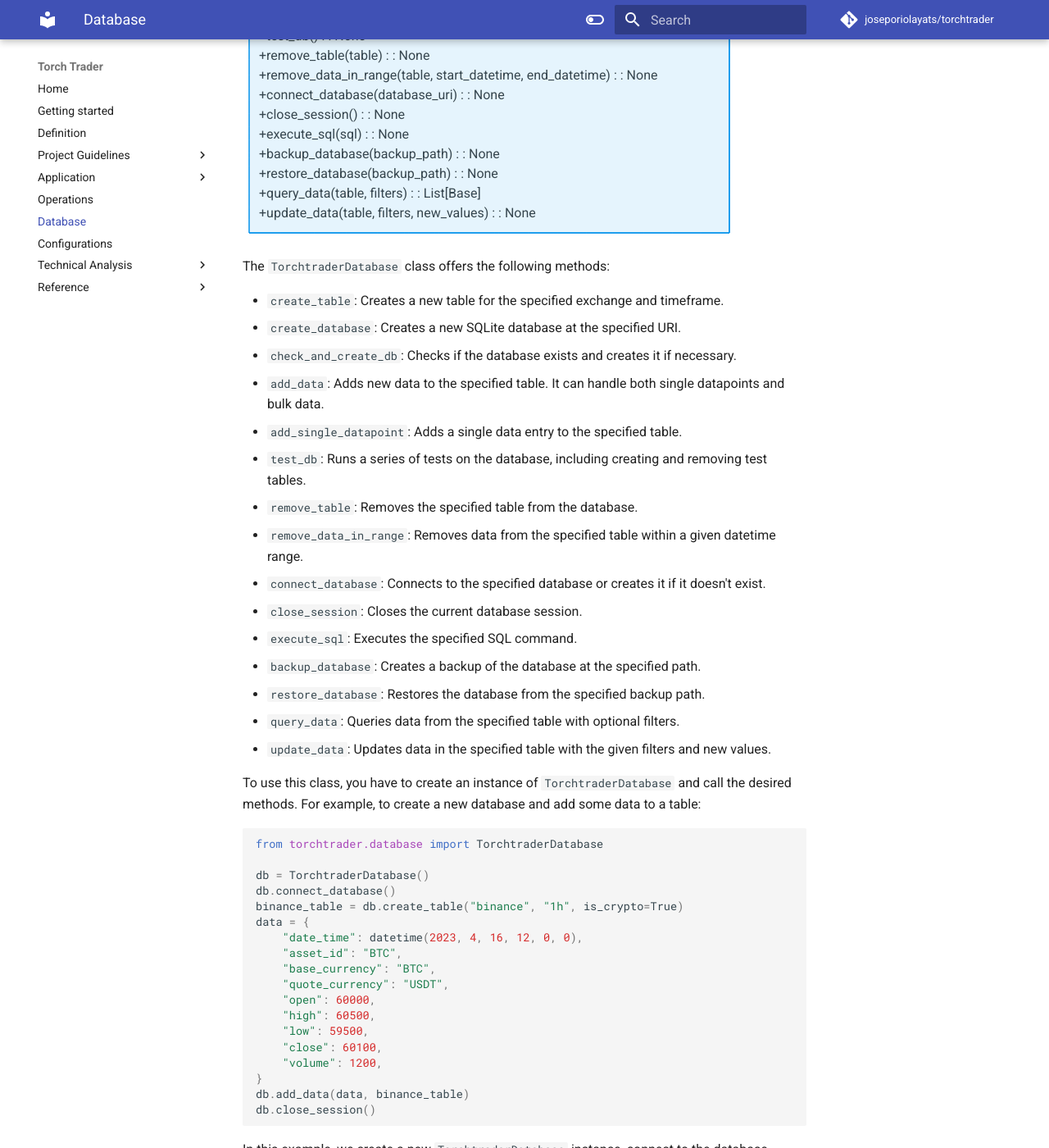
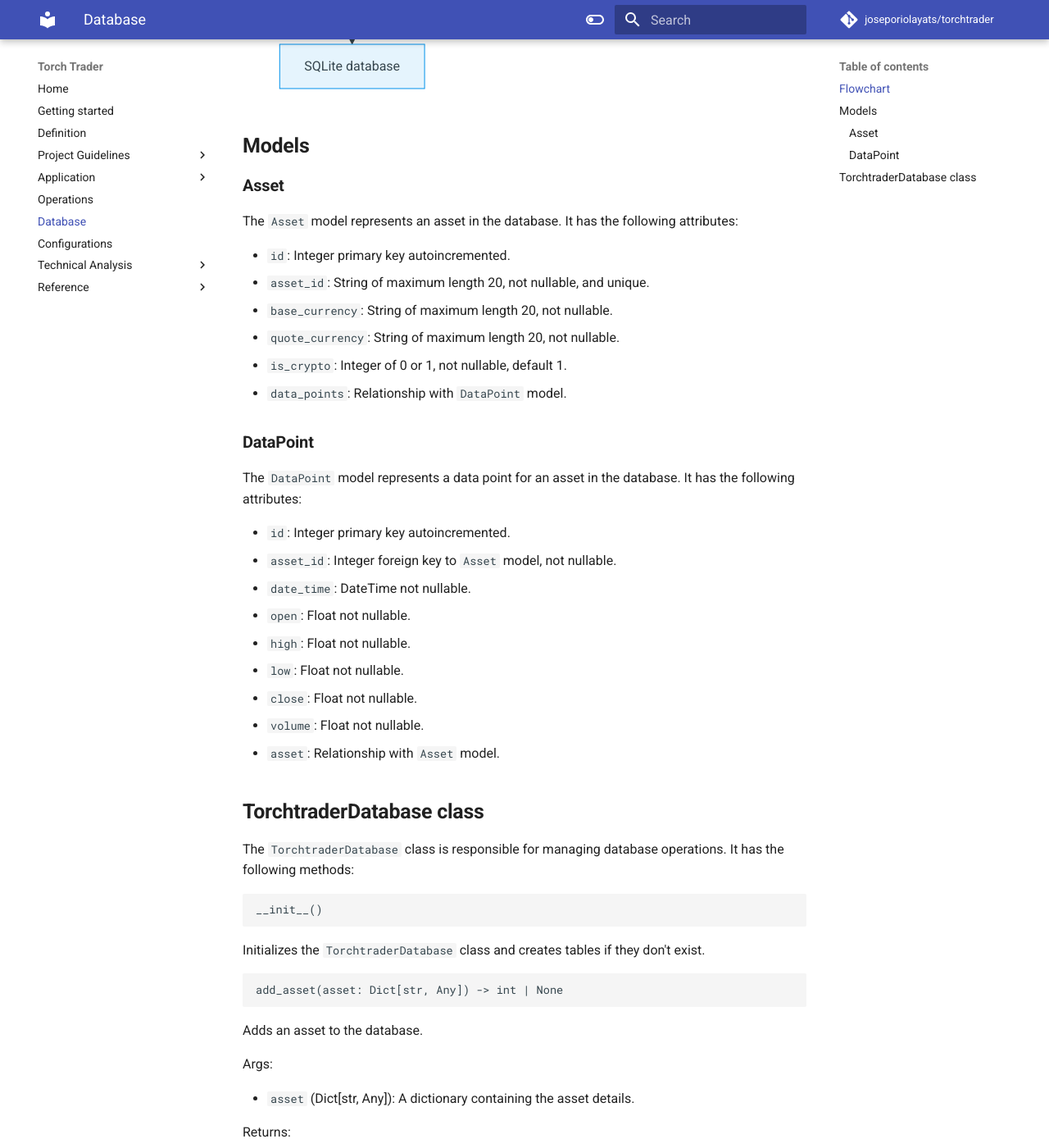
Before and after one commit to joseporiolayats/torchtrader, an MkDocs documentation site: the page built from docs/data/database.md, in a window 1280 px wide and 1400 px high, scrolled down 551 px. Shown: the whole window at 82% size. Built offline with MkDocs 1.6.1 and Material for MkDocs 9.7.7, drawn with Linux system fonts in a browser that asks for light colours; comment, search, counter and statistics services are not loaded; some of the changed text lies outside the part shown.

Commit message:
updated docs

````diff
--- a/docs/data/database.md
+++ b/docs/data/database.md
@@ -1,81 +1,156 @@
-# Database
-This class provides a convenient interface for managing a database to store asset price data from different exchanges and timeframes. It utilizes SQLAlchemy as the ORM and SQLite as the default database. Users can create tables for specific exchanges and timeframes, add or update data, query data, and perform basic database management tasks such as backing up and restoring the database.
 
-Here's a high-level overview of the `TorchtraderDatabase` class:
+# **Torchtrader Database Module Documentation**
+
+The `database.py` module is responsible for managing database operations for Torchtrader. It defines two models, `Asset` and `DataPoint`, and a `TorchtraderDatabase` class to manage database operations.
+
+
+## **Flowchart**
+
+The following flowchart illustrates the flow of data in the `database.py` module:
+
+
+```mermaid
+graph TD
+    A[Asset or DataPoint object] -->
+    B[TorchtraderDatabase class]
+    B -->
+    C[SQLite database]
+```
 
 
 
-```mermaid
-classDiagram
-    class TorchtraderDatabase{
-        +create_table(exchange, timeframe, is_crypto) : Base
-        +create_database(database_uri) : None
-        +check_and_create_db(database_uri) : None
-        +add_data(data, table) : None
-        +add_single_datapoint(table, data, inserted_ids) : None
-        +test_db() : None
-        +remove_table(table) : None
-        +remove_data_in_range(table, start_datetime, end_datetime) : None
-        +connect_database(database_uri) : None
-        +close_session() : None
-        +execute_sql(sql) : None
-        +backup_database(backup_path) : None
-        +restore_database(backup_path) : None
-        +query_data(table, filters) : List[Base]
-        +update_data(table, filters, new_values) : None
-    }
+## **Models**
+
+
+### **Asset**
+
+The `Asset` model represents an asset in the database. It has the following attributes:
+
+
+
+* `id`: Integer primary key autoincremented.
+* `asset_id`: String of maximum length 20, not nullable, and unique.
+* `base_currency`: String of maximum length 20, not nullable.
+* `quote_currency`: String of maximum length 20, not nullable.
+* `is_crypto`: Integer of 0 or 1, not nullable, default 1.
+* `data_points`: Relationship with `DataPoint` model.
+
+
+### **DataPoint**
+
+The `DataPoint` model represents a data point for an asset in the database. It has the following attributes:
+
+
+
+* `id`: Integer primary key autoincremented.
+* `asset_id`: Integer foreign key to `Asset` model, not nullable.
+* `date_time`: DateTime not nullable.
+* `open`: Float not nullable.
+* `high`: Float not nullable.
+* `low`: Float not nullable.
+* `close`: Float not nullable.
+* `volume`: Float not nullable.
+* `asset`: Relationship with `Asset` model.
+
+
+## **TorchtraderDatabase class**
+
+The `TorchtraderDatabase` class is responsible for managing database operations. It has the following methods:
+
+
+```
+__init__()
 ```
 
 
-The `TorchtraderDatabase` class offers the following methods:
+Initializes the `TorchtraderDatabase` class and creates tables if they don't exist.
+
+
+```
+add_asset(asset: Dict[str, Any]) -> int | None
+```
+
+
+Adds an asset to the database.
+
+Args:
 
 
 
-* `create_table`: Creates a new table for the specified exchange and timeframe.
-* `create_database`: Creates a new SQLite database at the specified URI.
-* `check_and_create_db`: Checks if the database exists and creates it if necessary.
-* `add_data`: Adds new data to the specified table. It can handle both single datapoints and bulk data.
-* `add_single_datapoint`: Adds a single data entry to the specified table.
-* `test_db`: Runs a series of tests on the database, including creating and removing test tables.
-* `remove_table`: Removes the specified table from the database.
-* `remove_data_in_range`: Removes data from the specified table within a given datetime range.
-* `connect_database`: Connects to the specified database or creates it if it doesn't exist.
-* `close_session`: Closes the current database session.
-* `execute_sql`: Executes the specified SQL command.
-* `backup_database`: Creates a backup of the database at the specified path.
-* `restore_database`: Restores the database from the specified backup path.
-* `query_data`: Queries data from the specified table with optional filters.
-* `update_data`: Updates data in the specified table with the given filters and new values.
+* `asset` (Dict[str, Any]): A dictionary containing the asset details.
 
-To use this class, you have to create an instance of `TorchtraderDatabase` and call the desired
-methods. For example, to create a new database and add some data to a table:
+Returns:
 
 
 
+* `int`: The ID of the added asset if successful, `None` otherwise.
 
-```python
-from torchtrader.database import TorchtraderDatabase
 
-db = TorchtraderDatabase()
-db.connect_database()
-binance_table = db.create_table("binance", "1h", is_crypto=True)
-data = {
-    "date_time": datetime(2023, 4, 16, 12, 0, 0),
-    "asset_id": "BTC",
-    "base_currency": "BTC",
-    "quote_currency": "USDT",
-    "open": 60000,
-    "high": 60500,
-    "low": 59500,
-    "close": 60100,
-    "volume": 1200,
-}
-db.add_data(data, binance_table)
-db.close_session()
+```
+add_data_points(asset_id: int, data_points: List[Dict[str, Any]]) -> List[int]
 ```
 
 
-In this example, we create a new `TorchtraderDatabase` instance, connect to the database, create a table for Binance 1-hour data, add a data entry to the table, and then close the session
+Adds data points to the database for a given asset.
+
+Args:
 
 
-::: torchtrader.data.database
+
+* `asset_id` (int): The ID of the asset for which to add data points.
+* `data_points` (List[Dict[str, Any]]): A list of dictionaries containing data points.
+
+Returns:
+
+
+
+* `List[int]`: A list of IDs of the added data points.
+
+
+```
+query_data_points(asset_id: int, filters: Dict[str, Any] = None) -> List[DataPoint]
+```
+
+
+Query data points for a given asset with optional filters.
+
+Args:
+
+
+
+* `asset_id` (int): The ID of the asset for which to query data points.
+* `filters` (Dict[str, Any], optional): A dictionary of filters to apply to the query. Defaults to `None`.
+
+Returns:
+
+
+
+* `List[DataPoint]`: A list of `DataPoint` objects matching the query.
+
+
+```
+get_asset(asset_id: str) -> Optional[Dict[str, Any]]
+```
+
+
+Gets an asset by its asset_id.
+
+Args:
+
+
+
+* `asset_id` (str): The asset_id of the asset to retrieve.
+
+Returns:
+
+
+
+* `Optional[Dict[str, Any]]`: A dictionary containing the asset details if found, `None` otherwise.
+
+
+```
+close_session() -> None
+```
+
+
+Closes the database session
````
